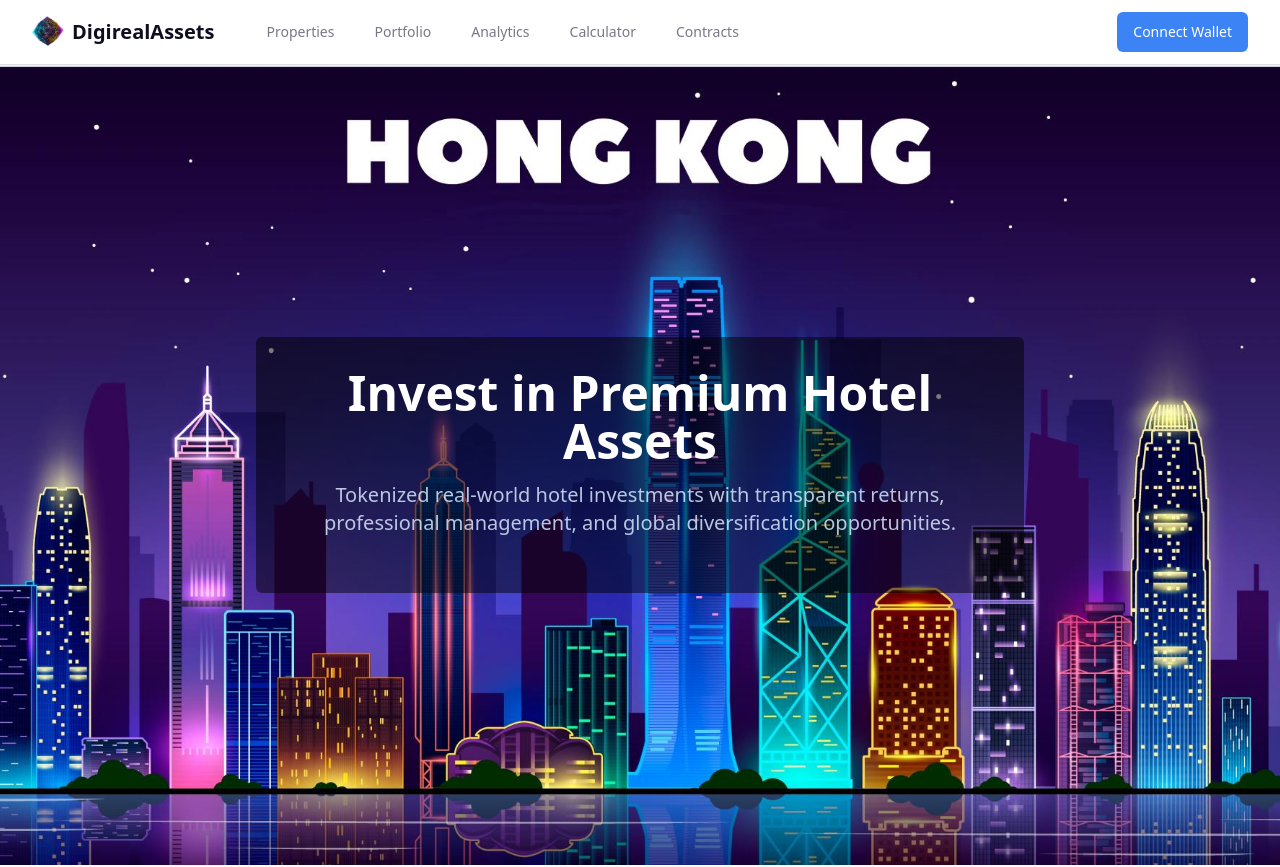
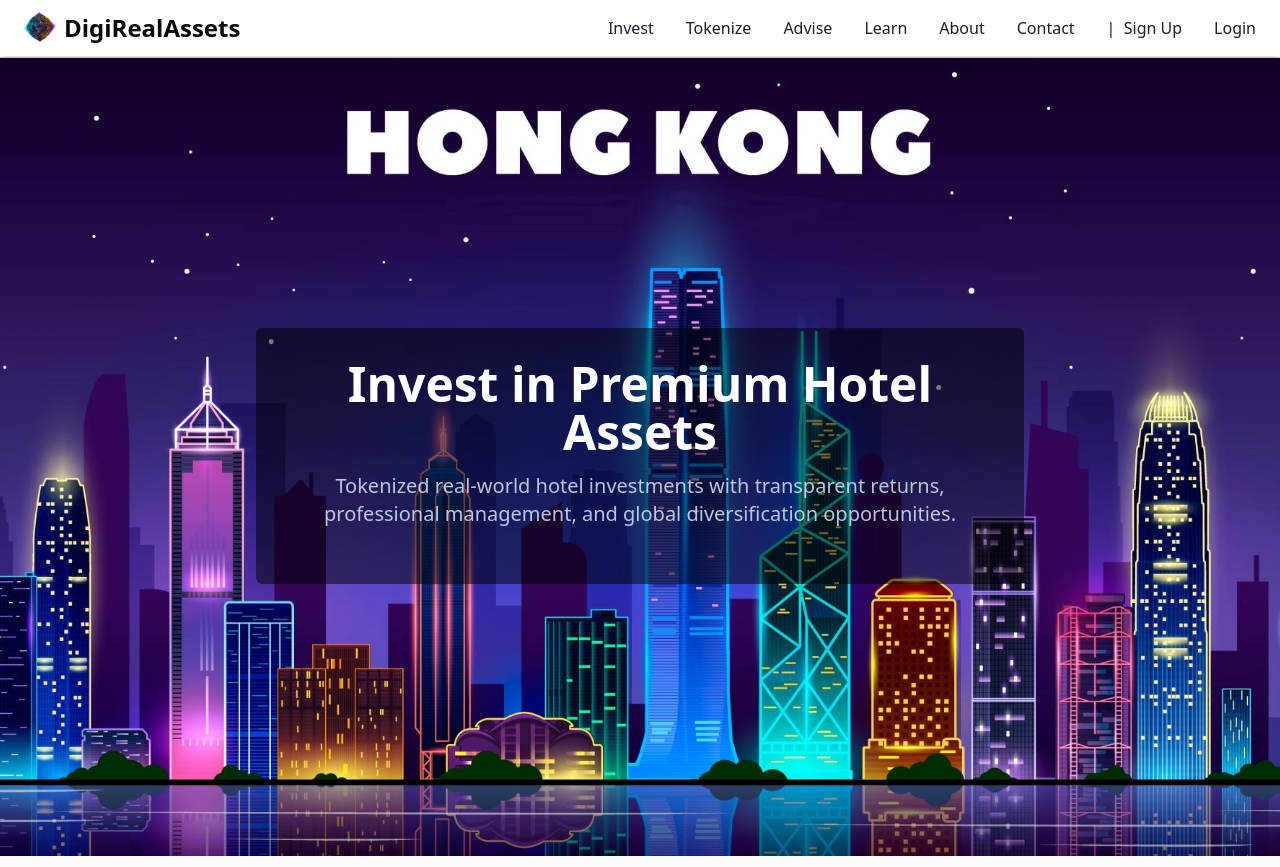
Before and after one commit to mahtias/HotelChainToken, a React (Vite) app in the folder frontend/: page / in a window 1280 px wide. Shown: the top 867 px of the page. Built offline with nearby package versions, Linux system fonts and the light colour scheme.

Commit message:
update the navbar like menus and submenus

```diff
--- a/frontend/index.html
+++ b/frontend/index.html
@@ -7,7 +7,7 @@
     <!-- Content Security Policy must be inside <head> -->
     <meta http-equiv="Content-Security-Policy" content="script-src 'self' 'unsafe-eval' 'unsafe-inline';">
 
-    <link rel="icon" type="image/png" href="./public/assets/images/logo.png" />
+    <link rel="icon" type="image/png" href="/assets/images/logo.png" />
   </head>
   <body>
     <div id="root"></div>
--- a/frontend/src/components/layout/footer.tsx
+++ b/frontend/src/components/layout/footer.tsx
@@ -1,6 +1,6 @@
 //import { Building } from "lucide-react";
 import { Link } from "wouter";
-import logo from "../../../public/assets/images/logo.png";
+
 export default function Footer() {
   return (
     <footer className="bg-neutral-900 text-white py-12">
@@ -9,7 +9,7 @@ export default function Footer() {
           <div>
             <div className="flex items-center mb-4">
               <div className="logo-section" />
-               <img src={logo} alt="Logo" className="h-8 w-8 mr-2"/>
+               <img src="/assets/images/logo.png" alt="Logo" className="h-8 w-8 mr-2"/>
               <span className="font-bold text-xl">DigirealAssets</span>
             </div>
             <p className="text-neutral-400 text-sm">
--- a/frontend/src/components/layout/navbar.tsx
+++ b/frontend/src/components/layout/navbar.tsx
@@ -1,182 +1,134 @@
-import { Link, useLocation } from "wouter";
-import { Menu, X } from "lucide-react";
-import logo from "../../../public/assets/images/logo.png";
+import { Link } from "wouter";
 import { useState } from "react";
-import { Button } from "@/components/ui/button";
-import { Sheet, SheetContent, SheetTrigger } from "@/components/ui/sheet";
-import { ethers } from "ethers";
-import Web3Modal from "web3modal";
-import EthereumProvider from "@walletconnect/ethereum-provider";
-import  createCoinbaseWalletSDK  from "@coinbase/wallet-sdk";
-//import CoinbaseWalletSDK from "@coinbase/wallet-sdk";
-import HotelInvestmentManagerABI from "@/abis/HotelInvestmentManager.json";
+
 
 export default function Navbar() {
+  const [hoveredMenu, setHoveredMenu] = useState<string | null>(null);
+  const [timeoutId, setTimeoutId] = useState<NodeJS.Timeout | null>(null);
 
-  const [location] = useLocation();
-  const [mobileMenuOpen, setMobileMenuOpen] = useState(false);
-  const [account, setAccount] = useState<string | null>(null);
-
-  const navItems = [
-    { label: "Properties", href: "/properties" },
-    { label: "Portfolio", href: "/portfolio" },
-    { label: "Analytics", href: "/analytics" },
-    { label: "Calculator", href: "/calculator" },
-    { label: "Contracts", href: "/contracts" },
-  ];
-
-  const isActive = (href: string) => {
-    if (href === "/" && location === "/") return true;
-    return location === href;
+  const handleMouseEnter = (menu: string) => {
+    if (timeoutId) clearTimeout(timeoutId);
+    setHoveredMenu(menu);
   };
 
- const connectWallet = async () => {
-  try {
-    const web3Modal = new Web3Modal({
-  cacheProvider: false,
-  providerOptions: {
-    injected: { package: null },
-    walletconnect: {
-      package: EthereumProvider,
-      options: {
-        projectId: "YOUR_WALLETCONNECT_PROJECT_ID", // Required for v2
-        chains: [1], // mainnet
-        showQrModal: true,
-      },
-    },
-    coinbasewallet: {
-      package: createCoinbaseWalletSDK,
-      options: {
-        appName: "HotelVest",
-      },
-    },
-  },
-});
-
-    // 1️ Open wallet popup
-    const instance = await web3Modal.connect();
-
-    // 2️ Create ethers provider and signer
-    const provider = new ethers.providers.Web3Provider(instance);
-    const signer = provider.getSigner();
-    const address = await signer.getAddress();
-    setAccount(address);
-
-    // 3️ Connect to your HotelInvestmentManager contract
-    const contractAddress = "0x0000000000000000000000000000000000000000"; // Replace when deployed
-
-    if (contractAddress !== "0x0000000000000000000000000000000000000000") {
-      const hotelContract = new ethers.Contract(
-        contractAddress,
-        HotelInvestmentManagerABI.abi,
-        signer
-      );
-      console.log(" Connected to contract:", hotelContract);
-    } else {
-      console.log(" Contract not deployed yet — skipping contract connection.");
-    }
-
-    console.log("Wallet connected:", address);
-  } catch (error) {
-    console.error(" Wallet connection failed:", error);
-  }
+  const handleMouseLeave = () => {
+    const id = setTimeout(() => setHoveredMenu(null), 100); // 100ms delay
+    setTimeoutId(id);
   };
 
   return (
-    <nav className="bg-white shadow-sm border-b border-neutral-200 sticky top-0 z-50">
-      <div className="max-w-7xl mx-auto px-4 sm:px-6 lg:px-8">
-        <div className="flex justify-between items-center h-16">
-          {/* Logo  className="text-primary text-2xl mr-3" */}
-          <div className="flex items-center">
-            <Link href="/" className="flex items-center ">
-              <div className="logo-section"/>
-              <img src={logo} alt="Logo" className="h-8 w-8 mr-2 " />
-              <span className="font-bold text-xl text-neutral-900 text-white py-12 ">DigirealAssets</span>
-
+    <nav className="bg-white shadow-md sticky top-0 z-50">
+      <div className="max-w-7xl mx-auto px-6 py-3 flex justify-between items-center">
+        {/* Logo */}
+        <Link href="/" className="flex items-center">
+          <img src="/assets/images/logo.png" alt="Logo" className="h-8 w-8 mr-2" />
+          <span className="text-2xl font-bold text-dark cursor-pointer">
+            DigiRealAssets
+          </span>
         </Link>
 
+        {/* Menus */}
+        <ul className="flex space-x-8 text-neutral-800 font-medium">
+          {[
+            {
+              label: "Invest",
+              items: [
+                { label: "Tokenized Real-World Assets", href: "/properties" },
+              ],
+            },
+            {
+              label: "Tokenize",
+              items: [
+                { label: "Fund Tokenization", href: "/tokenization" },
+                { label: "Fund Administration", href: "/administration" },
+                { label: "Partner Ecosystem", href: "/ecosystem" },
+              ],
+            },
+            {
+              label: "Advise",
+              items: [
+                { label: "Wealth Management", href: "/wealth" },
+                { label: "Crypto & Strategies", href: "/crypto" },
+              ],
+            },
+            {
+              label: "Learn",
+              items: [
+                { label: "Blog", href: "/blog" },
+                { label: "Whitepapers", href: "/whitepaper" },
+                { label: "About Tokenization", href: "/about-tokenization" },
+                { label: "How We're Different", href: "/where-different" },
+                { label: "APIs", href: "/api" },
+                { label: "Bug Bounty", href: "/bounty" },
+              ],
+            },
+            {
+              label: "About",
+              items: [
+                { label: "Our Story", href: "/story" },
+                { label: "Media Coverage & Press Releases", href: "/media" },
+                { label: "Careers", href: "/careers" },
+              ],
+            },
+            {
+              label: "Contact",
+              items: [{ label: "Get in Touch", href: "/contact" }],
 
-            {/* Desktop Nav */}
-            <div className="hidden md:block ml-10">
-              <div className="flex items-baseline space-x-4">
-                {navItems.map((item) => (
-                  <Link
-                    key={item.href}
-                    href={item.href}
-                    className={`px-3 py-2 text-sm font-medium transition-colors ${
-                      isActive(item.href)
-                        ? "text-primary border-b-2 border-primary"
-                        : "text-neutral-500 hover:text-neutral-700"
+            },
+          ].map((menu) => (
+            <li
+              key={menu.label}
+              className="relative"
+              onMouseEnter={() => handleMouseEnter(menu.label)}
+              onMouseLeave={handleMouseLeave}
+            >
+              <span
+                className={`cursor-pointer transition-colors duration-200 ${
+                  hoveredMenu === menu.label ? "text-black" : "hover:text-black"
                 }`}
               >
-                    {item.label}
-                  </Link>
-                ))}
-              </div>
-            </div>
-          </div>
+                {menu.label}
+              </span>
 
-          {/* Right side */}
-          <div className="flex items-center space-x-4">
-            {/* Connect Wallet Button */}
-            <Button
-              className="hidden md:flex bg-primary text-white hover:bg-blue-700"
-              onClick={connectWallet}
-            >
-              {account
-                ? `Connected: ${account.slice(0, 6)}...${account.slice(-4)}`
-                : "Connect Wallet"}
-            </Button>
-
-            {/* Mobile menu */}
-            <Sheet open={mobileMenuOpen} onOpenChange={setMobileMenuOpen}>
-              <SheetTrigger asChild>
-                <Button variant="ghost" size="icon" className="md:hidden">
-                  <Menu className="h-6 w-6" />
-                </Button>
-              </SheetTrigger>
-              <SheetContent side="right" className="w-80">
-                <div className="flex flex-col space-y-4">
-                  <div className="flex items-center justify-between">
-                    <span className="font-bold text-lg">Menu</span>
-                    <Button
-                      variant="ghost"
-                      size="icon"
-                      onClick={() => setMobileMenuOpen(false)}
-                    >
-                      <X className="h-6 w-6" />
-                    </Button>
-                  </div>
-                  <div className="flex flex-col space-y-2">
-                    {navItems.map((item) => (
-                      <Link
-                        key={item.href}
-                        href={item.href}
-                        onClick={() => setMobileMenuOpen(false)}
-                        className={`px-3 py-2 text-sm font-medium rounded-md transition-colors ${
-                          isActive(item.href)
-                            ? "text-primary bg-primary/10"
-                            : "text-neutral-700 hover:text-neutral-900 hover:bg-neutral-100"
+              {/* Dropdown */}
+              <ul
+                className={`absolute left-0 mt-2 bg-white border rounded-lg shadow-lg py-2 w-56 transition-all duration-300 ease-out transform
+                ${
+                  hoveredMenu === menu.label
+                    ? "opacity-100 translate-y-0 visible"
+                    : "opacity-0 -translate-y-2 invisible"
                 }`}
               >
+                {menu.items.map((item) => (
+                  <li key={item.href}>
+                    <Link href={item.href}>
+                      <span className="block px-4 py-2 hover:bg-gray-100 hover:text-black transition-colors duration-200">
                         {item.label}
+                      </span>
                     </Link>
+                  </li>
                 ))}
-                  </div>
+              </ul>
+            </li>
+          ))}
 
-                  <Button
-                    className="bg-primary text-white hover:bg-blue-700"
-                    onClick={connectWallet}
-                  >
-                    {account
-                      ? `Connected: ${account.slice(0, 6)}...${account.slice(-4)}`
-                      : "Connect Wallet"}
-                  </Button>
-                </div>
-              </SheetContent>
-            </Sheet>
-          </div>
-        </div>
+          {/* Auth Links */}
+          <li>
+            |  &nbsp;
+            <Link href="/signup">
+              <span className="hover:text-black transition-colors duration-200">
+                Sign Up
+              </span>
+            </Link>
+          </li>
+          <li>
+            <Link href="/login">
+              <span className="hover:text-black transition-colors duration-200">
+                Login
+              </span>
+            </Link>
+          </li>
+        </ul>
       </div>
     </nav>
   );
--- a/frontend/src/pages/home.tsx
+++ b/frontend/src/pages/home.tsx
@@ -6,7 +6,7 @@
 //import { Link } from "wouter";
 //import PropertyCard from "@/components/properties/property-card";
 //import type { Hotel } from "../../../backend/shared/schema";
-import image3 from "../../public/assets/images/image3.jpg";
+
 
 export default function Home() {
   // const { data: hotels = [], isLoading: hotelsLoading } = useQuery<Hotel[]>({
@@ -18,10 +18,11 @@ export default function Home() {
   return (
     <div className="min-h-screen bg-neutral-50">
       {/* Hero Section */}
-      <div
-        className="relative flex items-center justify-center min-h-screen bg-cover bg-center text-white"
-        style={{ backgroundImage: `url(${image3})` }}
-      >
+      <div className="relative flex items-center justify-center min-h-screen bg-cover bg-center text-white"
+           style={{ backgroundImage: "url('/assets/images/image3.jpg')" }}
+
+       >
+
         <div className="bg-black/50 p-8 rounded-md text-center max-w-3xl">
           <h1 className="text-4xl md:text-5xl font-bold mb-4">
             Invest in Premium Hotel Assets
```
Lines whose indentation alone changed are shown as unchanged.
